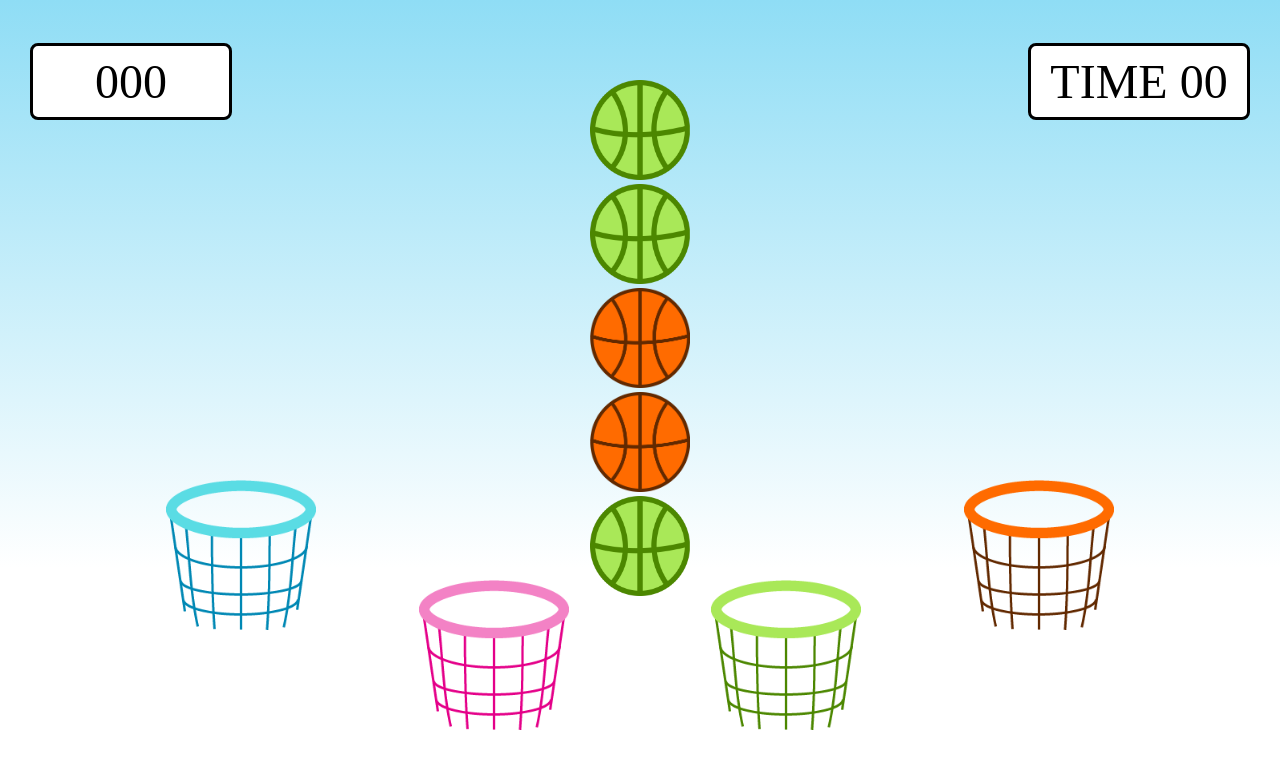
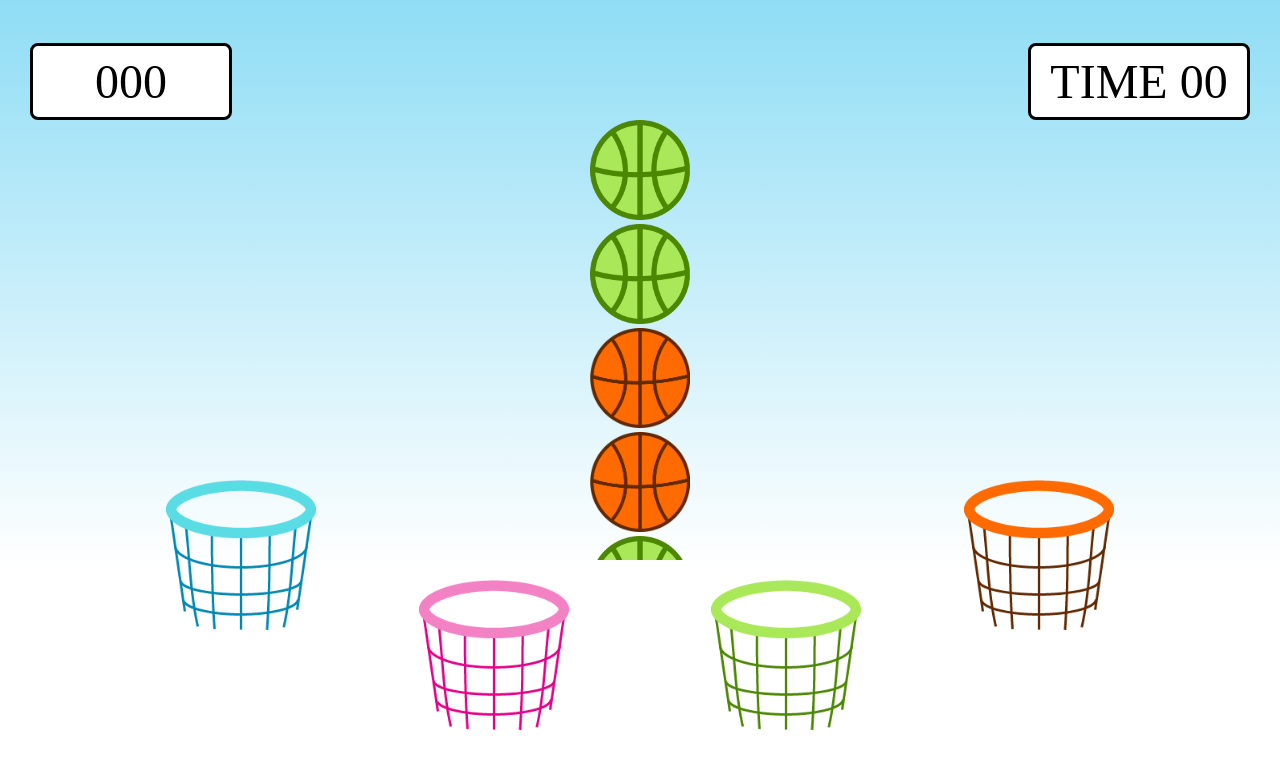
Before and after one commit to hyewwonn/BuzzerBeater, a Next.js app: page /GamePage in a window 1280 px wide. Shown: the top 768 px of the page. Built offline with nearby package versions, Linux system fonts and the light colour scheme; a web font is replaced by a local one.

Commit message:
css 수정

```diff
--- a/src/styles/GamePage.module.css
+++ b/src/styles/GamePage.module.css
@@ -37,11 +37,17 @@
 .ballsContainer {
   width: 100%;
   height: 55vh;
-
+  overflow: hidden;
   display: flex;
   justify-content: center;
   align-items: center;
   position: absolute;
+}
+
+.ballBox{
+  height: 55vh;
+  position: absolute;
+  overflow: hidden;
 }
 
 .balls {
```
